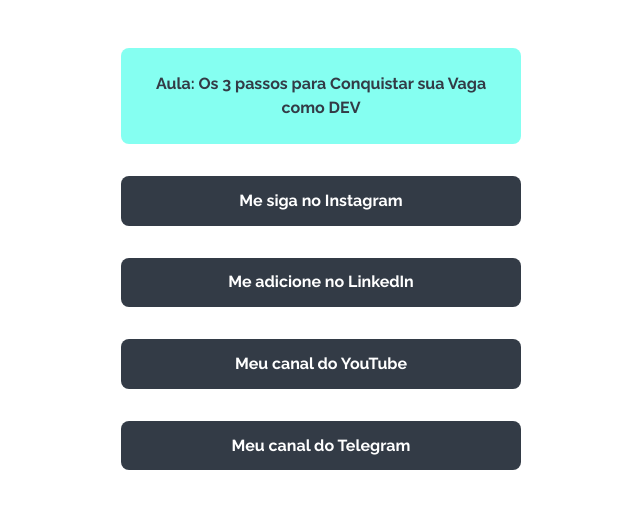
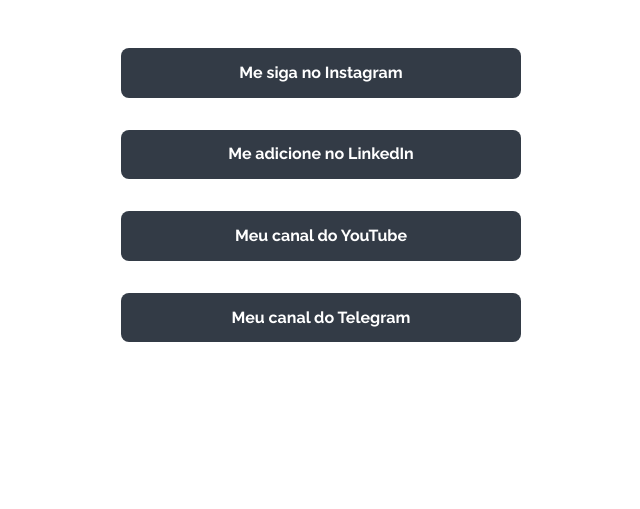
Before and after one commit to pedromarins/pedromarins.github.io, a Jekyll site: the page built from links/index.html, in a window 1280 px wide. Shown: the top 509 px of the page, without its empty margins (319-959 px from the left). Built offline with Jekyll 4.4.1, drawn with Linux system fonts in a browser that asks for light colours.

Commit message:
Atualizando linktree do fim da Campanha 14

```diff
--- a/links/index.html
+++ b/links/index.html
@@ -6,7 +6,7 @@ permalink: /links/
 ---
 <nav class="tree">
     <ul class="tree-list">
-        <li class="tree-item"><a target="_blank" href="https://conquistesuavaga.com/3-passos?utm_source=TreeDoPedro&utm_campaign=Campanha14" class="tree-link tree-link--featured">Aula: Os 3 passos para Conquistar sua Vaga como DEV</a></li>
+        <!-- <li class="tree-item"><a target="_blank" href="https://conquistesuavaga.com/3-passos?utm_source=TreeDoPedro&utm_campaign=Campanha14" class="tree-link tree-link--featured">Aula: Os 3 passos para Conquistar sua Vaga como DEV</a></li> -->
         <li class="tree-item"><a target="_blank" href="https://instagram.com/opedromarins" class="tree-link">Me siga no Instagram</a></li>
         <li class="tree-item"><a target="_blank" href="https://www.linkedin.com/in/pedromarins/" class="tree-link">Me adicione no LinkedIn</a></li>
         <li class="tree-item"><a target="_blank" href="https://www.youtube.com/c/opedromarins/?sub_confirmation=1" class="tree-link">Meu canal do YouTube</a></li>
```
